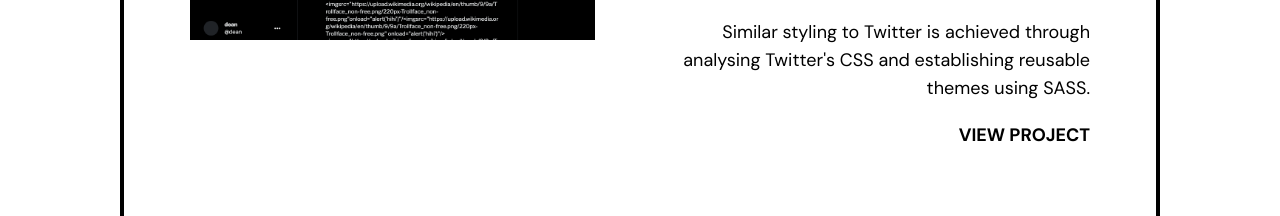
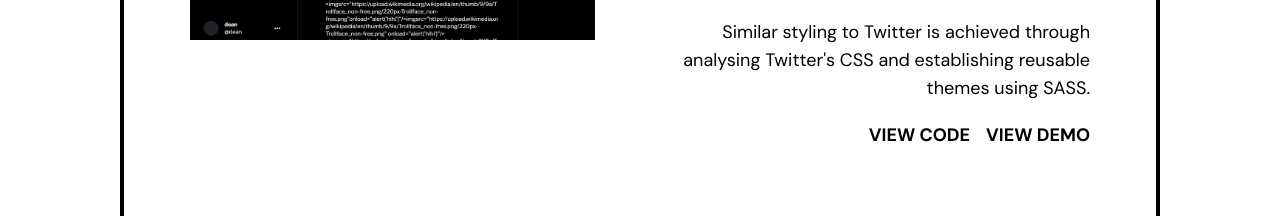
Before and after one commit to nekopudding/portfolio, a React (Create React App) app: page / in a window 1280 px wide. Shown: the part 2460-2676 px from the top of the page. Built offline with nearby package versions, Linux system fonts and the light colour scheme.

Commit message:
add view code/demo button

```diff
--- a/src/assets/data/section-data.js
+++ b/src/assets/data/section-data.js
@@ -43,7 +43,8 @@
         "Similar styling to Twitter is achieved through analysing Twitter's CSS and establishing reusable themes using SASS.",
       ],
       image: twadder,
-      link: 'https://twadder-b2796.firebaseapp.com/'
+      demolink: 'https://twadder-b2796.firebaseapp.com/',
+      codelink: 'https://github.com/nekopudding-org/twadder'
     },
     {
       id: 'heads-up',
@@ -56,7 +57,7 @@
         `While the practical application of this concept was not proven, I implemented the app in React Native as part of my exploration in mobile development.`
       ],
       image: headsUp,
-      link: 'https://github.com/nekopudding-org/heads-up'
+      codelink: 'https://github.com/nekopudding-org/heads-up'
     },
     {
       id: "photosnap",
@@ -67,7 +68,7 @@
         "This website is fully responsive from mobile to desktop screen sizes. I chose to complete this challenge because it does not use material design (rounded borders, icons, \"mobile app\" look) which I was used to implementing. It uses simple yet elegant animations and helped me expand my knowledge of different modern website styles."
       ],
       image: photosnap,
-      link: "https://nekopudding.github.io/photosnap-multi-page-website/"
+      demolink: "https://nekopudding.github.io/photosnap-multi-page-website/",
     },
     {
       id: "accountability",
@@ -78,7 +79,7 @@
         "The app supports real-time messaging using SocketIO, setting financial goals, transactions, and creating monthly reports based on the month's income/spendings. I was in charge of coding and testing the backend server. I used testing tools like Jest, Supertest, Codacy and implemented the CI/CD pipeline using Github Actions."
       ],
       image: accountability,
-      link: "https://github.com/CPEN321-Group/accountability-core"
+      codelink: "https://github.com/CPEN321-Group/accountability-core"
     },
     {
       id: "markdown",
@@ -89,7 +90,7 @@
         "This markdown editor supports live preview of edits and uses localStorage to save documents locally in the browser. There is also an option to switch between light and dark theme."
       ],
       image: markdown,
-      link: "https://nekopudding.github.io/in-browser-markdown-editor/"
+      demolink: "https://nekopudding.github.io/in-browser-markdown-editor/"
     },
     {
       id: "comments-section",
@@ -100,7 +101,7 @@
         "There are 4 preset users you can use (chosen in the appbar), each with their own upvotes/downvotes. Each user can reply to comments by other people and can only edit/delete their own comment."
       ],
       image: commentsSection,
-      link: "https://nekopudding.github.io/interactive-comments-section/"
+      demolink: "https://nekopudding.github.io/interactive-comments-section/"
     },
     {
       id: "mnemosyne",
@@ -111,7 +112,7 @@
         "As an astronaut, you navigate through the dangerous surroundings with the use of grappling hooks and travel through an unfamiliar planet. You must rebuild your spaceship and piece together your missing memories to uncover the mysteries behind your missing crewmates."
       ],
       image: mnemosyne,
-      link: "https://github.com/avalon-games/spacegame"
+      codelink: "https://github.com/avalon-games/spacegame"
     },
     {
       id: "lounge",
@@ -123,7 +124,8 @@
         "In the future I plan to implement a log-in system, notifications, live chat, and a video calling service. I will also revise my design as I continue to improve my skills.",
       ],
       image: lounge,
-      link: "https://nekopudding-org.github.io/nekos-lounge/"
+      demolink: "https://nekopudding-org.github.io/nekos-lounge/",
+      codelink: "https://github.com/nekopudding-org/nekos-lounge"
     }
   ]
 }
--- a/src/components/Carousel.js
+++ b/src/components/Carousel.js
@@ -94,9 +94,9 @@
                 {s.text.map(t => <p key={t}>{t}</p>)}
               </div>
               {
-                s.link &&
                 <div className={styles.linkContainer}>
-                  <a className={styles.link} href={s.link} target="_blank" rel="noopener noreferrer">View Project</a>
+                  {s.codelink && <a className={styles.link} href={s.codelink} target="_blank" rel="noopener noreferrer">View Code</a>}
+                  {s.demolink && <a className={styles.link} href={s.demolink} target="_blank" rel="noopener noreferrer">View Demo</a>}
                 </div>
               }
             </div>
--- a/src/components/Carousel.module.css
+++ b/src/components/Carousel.module.css
@@ -133,6 +133,9 @@
   display: flex;
   justify-content: flex-end;
 }
+.linkContainer > * + * {
+  margin-left: 16px;
+}
 .link {
   font-size: 18px;
   font-weight: 700;
```
